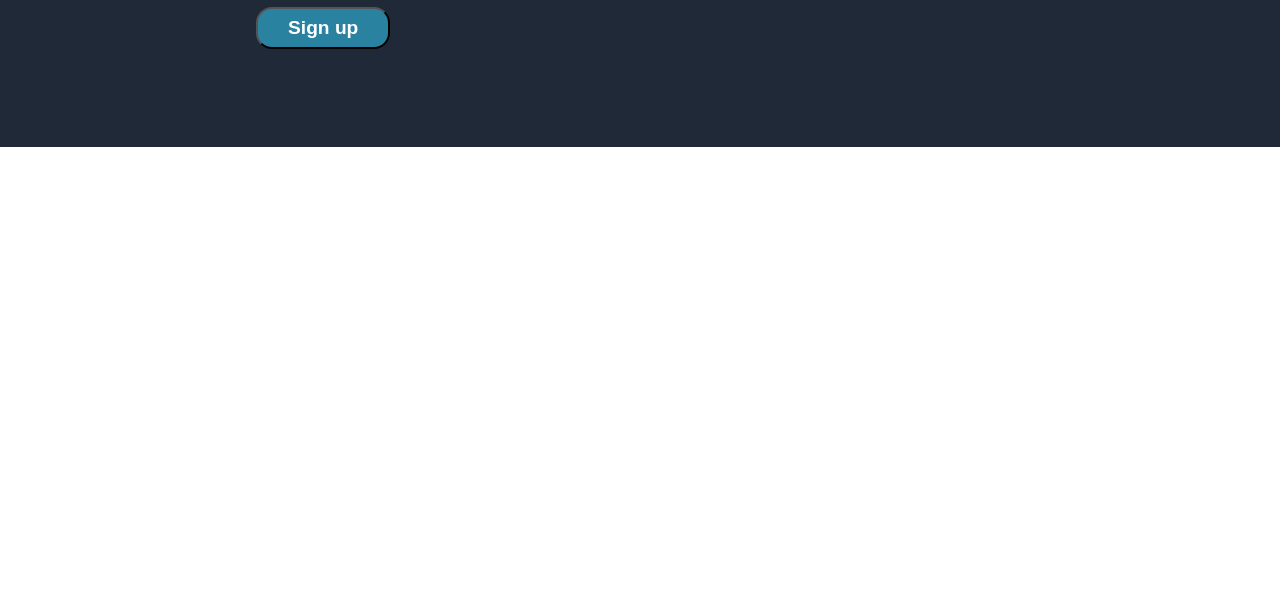
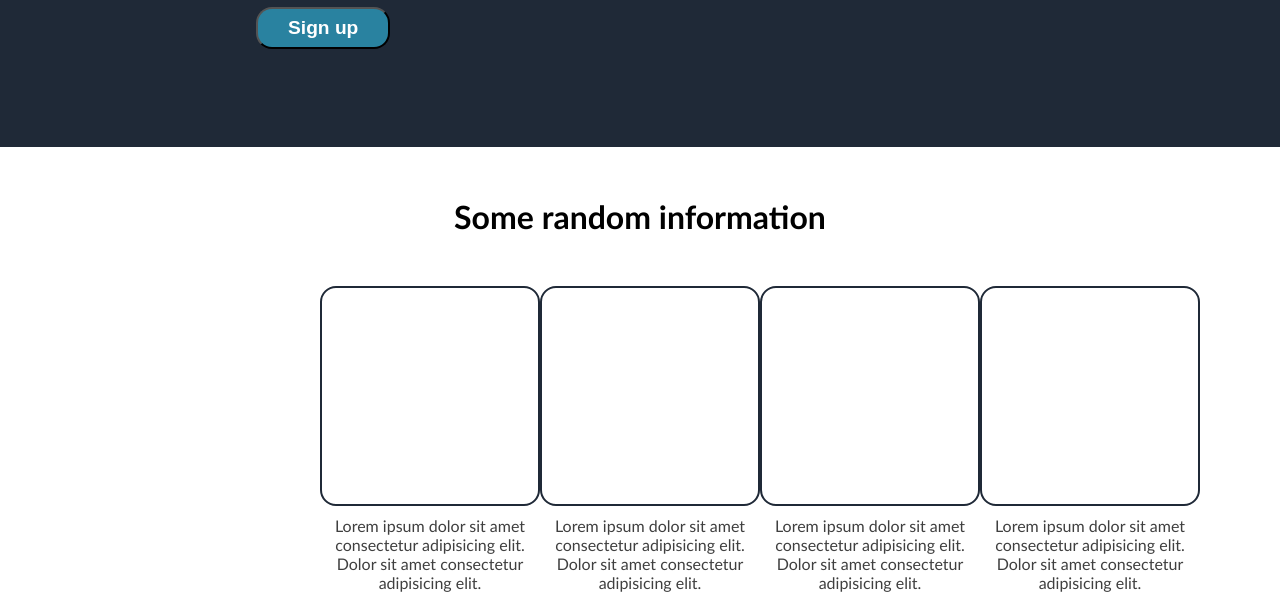
Before and after one commit to Dovy411/first-project-landing-page-, a plain HTML site: page index.html in a window 1280 px wide. Shown: the part 373-970 px from the top of the page. Before the commit the page ends 800 px from the top, so only its background shows below. Drawn offline with Linux system fonts and the light colour scheme.

Commit message:
Finished HTML and CSS for the cards section

```diff
--- a/index.html
+++ b/index.html
@@ -12,7 +12,7 @@
 
         <div class="hero-container">
             <header>
-                <h1>Header Logo</h1>
+                <h1 class="white">Header Logo</h1>
 
                 <nav>
                     <ul>
@@ -26,7 +26,7 @@
             <div class="hero-main">
 
                 <div class="left">
-                    <h1>This website is awesome</h1>
+                    <h1 class="white">This website is awesome</h1>
                     <p>There is a lot more that goes into it than you
                     might assume from only seeing the final product and
                     not the process that led to it. In grid layout, it
@@ -41,7 +41,32 @@
         </div>
     </div>
 
-    <section></section>
+
+    <div class="random-container">
+        <h1 class="info-title">Some random information</h1>
+
+        <div class="cards">
+
+            <div class="card-container">
+                <div class="card"></div>
+                <div class="card-info">Lorem ipsum dolor sit amet consectetur adipisicing elit. Dolor sit amet consectetur adipisicing elit.</div>
+            </div>
+            <div class="card-container">
+                <div class="card"></div>
+                <div class="card-info">Lorem ipsum dolor sit amet consectetur adipisicing elit. Dolor sit amet consectetur adipisicing elit.</div>
+            </div>
+            <div class="card-container">
+                <div class="card"></div>
+                <div class="card-info">Lorem ipsum dolor sit amet consectetur adipisicing elit. Dolor sit amet consectetur adipisicing elit.</div>
+            </div>
+            <div class="card-container">
+                <div class="card"></div>
+                <div class="card-info">Lorem ipsum dolor sit amet consectetur adipisicing elit. Dolor sit amet consectetur adipisicing elit.</div>
+            </div>
+
+        </div>
+    </div>
+
 
 </body>
 </html>
--- a/style.css
+++ b/style.css
@@ -16,7 +16,6 @@ body {
     max-width: 60%;
     margin: 0 auto;
     height: 65vh;
-
     display: flex;
     flex-direction: column;
 }
@@ -38,7 +37,7 @@ ul li a {
     text-decoration: none;
 }
 
-h1, p, button, a {
+.white, p, button, a {
     color: white;
 }
 
@@ -59,7 +58,6 @@ h1, p, button, a {
     font-size: 3rem;
 }
 
-
 .left button {
     padding: 8px 30px;
     border-radius: 16px;
@@ -68,12 +66,46 @@ h1, p, button, a {
     font-weight: 600;
 }
 
-
-
-
-
-
-
 img {
     width: 500px;
 }
+
+/*Random info section*/
+
+.random-container {
+    max-width: 50%;
+    margin: 0 auto;
+    height: 50vh;
+}
+
+.info-title {
+    margin: 50px 0;
+    text-align: center;
+}
+
+.cards {
+    display: flex;
+    justify-content: space-between;
+}
+
+.card-container {
+    display: flex;
+    flex-direction: column;
+    align-items: center;
+}
+
+.card {
+    height: 220px;
+    width: 220px;
+    border: 2px solid #1f2937;
+    border-radius: 16px;
+    margin-bottom: 10px;
+}
+
+.card-info {
+    text-align: center;
+    max-width: 200px;
+    color: rgb(63, 63, 63);
+}
+
+/*Quote section*/
```
